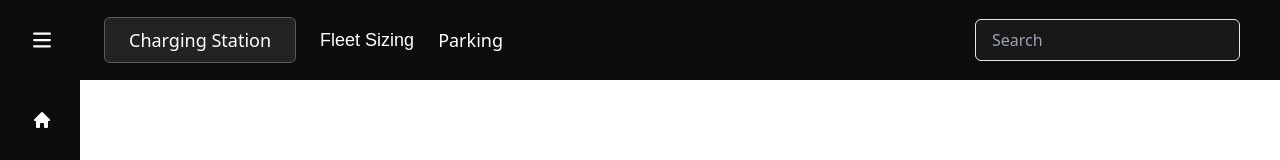
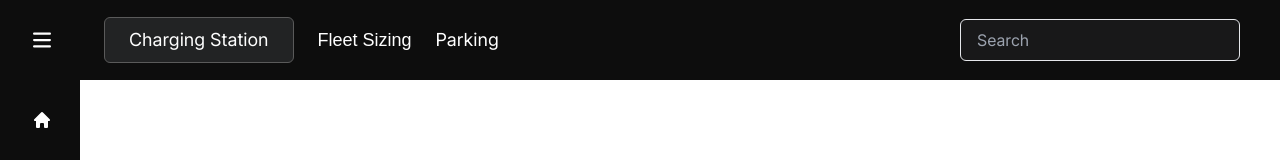
Before and after one commit to c-rose-g/Data-Visualization-Platform, a React (Vite) app in the folder data-viz-platform/: page / in a window 1280 px wide. Shown: the top 160 px of the page. Built offline with nearby package versions, Linux system fonts and the light colour scheme; a web font is replaced by a local one.

Commit message:
Update tailwind.config.js

```diff
--- a/data-viz-platform/tailwind.config.js
+++ b/data-viz-platform/tailwind.config.js
@@ -9,6 +9,7 @@ export default {
       fontFamily: {
         satoshi: ['"Satoshi"', 'sans-serif'],
         roobert: ['"RoobertTrial"', 'sans-serif'],
+        inter:['"inter"', 'sans-serif']
       },
     },
   },
```
